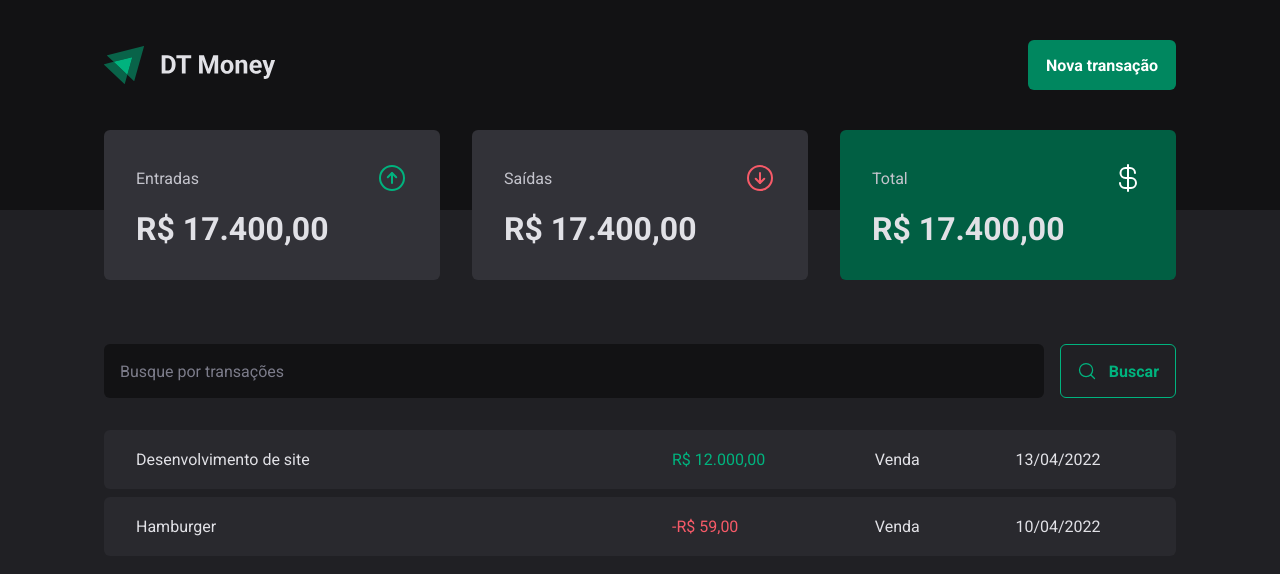
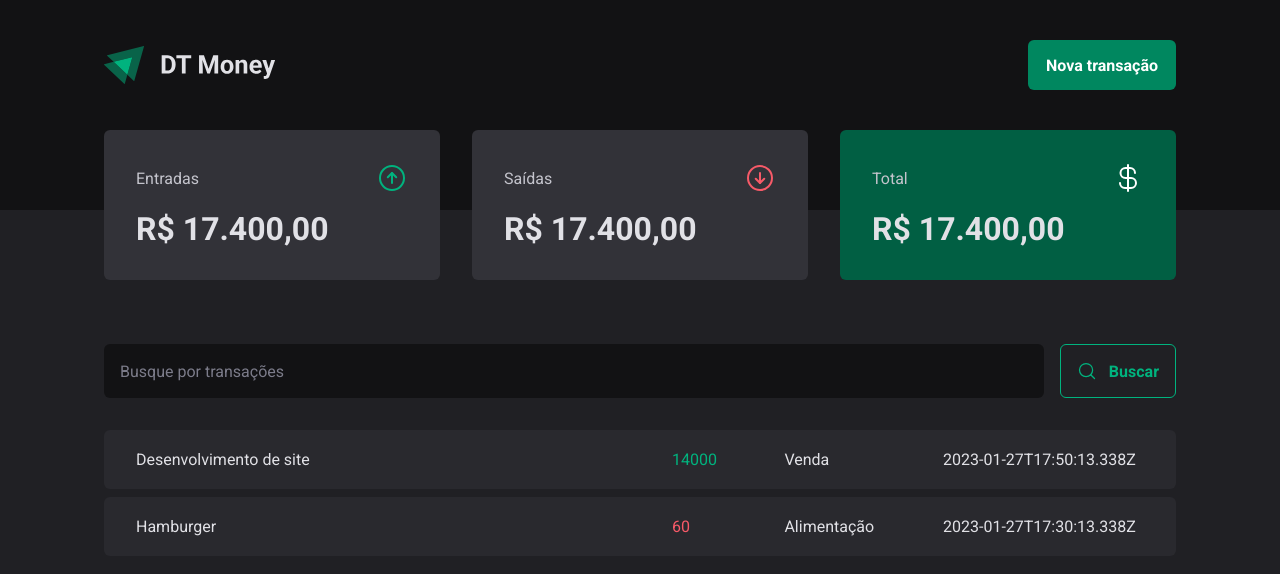
Before and after one commit to CCassolF/dt-money, a React (Vite) app: page / in a window 1280 px wide. Shown: the top 574 px of the page. Built offline with nearby package versions, Linux system fonts and the light colour scheme; data requests are answered from the project's data file.

Commit message:
Realizando requisição HTTP

```diff
--- a/server.json
+++ b/server.json
@@ -13,7 +13,7 @@
       "description": "Hamburger",
       "type": "outcome",
       "category": "Alimentação",
-      "price": 50,
+      "price": 60,
       "createdAt": "2023-01-27T17:30:13.338Z"
     }
   ]
--- a/src/pages/Transactions/index.tsx
+++ b/src/pages/Transactions/index.tsx
@@ -1,9 +1,33 @@
+import { useEffect, useState } from "react";
 import { Header } from "../../components/Header";
 import { Summary } from "../../components/Summary";
 import { SearchForm } from "./components/SearchForm";
+
 import { PriceHighlight, TransactionContainer, TransactionTable } from "./styles";
 
+interface Transaction {
+  id: number;
+  description: string;
+  type: 'income' | 'outcome';
+  price: number;
+  category: string;
+  createdAt: string;
+}
+
 export function Transactions() {
+  const [ transactions, setTransactions ] = useState<Transaction[]>([])
+
+  async function loadTransactions() {
+    const response = await fetch('http://localhost:3333/transactions')
+    const data = await response.json()
+
+    setTransactions(data)
+  }
+
+  useEffect(() => {
+    loadTransactions();
+  }, [])
+
   return(
     <div>
       <Header />
@@ -14,26 +38,20 @@ export function Transactions() {
 
         <TransactionTable>
           <tbody>
-            <tr>
-              <td width="50%">Desenvolvimento de site</td>
-              <td>
-                <PriceHighlight variant="income">
-                  R$ 12.000,00
-                </PriceHighlight>
-              </td>
-              <td>Venda</td>
-              <td>13/04/2022</td>
-            </tr>
-            <tr>
-              <td width="50%">Hamburger</td>
-              <td>
-                <PriceHighlight variant="outcome">
-                  -R$ 59,00
-                </PriceHighlight>
-              </td>
-              <td>Venda</td>
-              <td>10/04/2022</td>
-            </tr>
+            {transactions.map(transaction => {
+              return(
+                <tr key={transaction.id}>
+                  <td width="50%">{transaction.description}</td>
+                  <td>
+                    <PriceHighlight variant={transaction.type}>
+                      {transaction.price}
+                    </PriceHighlight>
+                  </td>
+                  <td>{transaction.category}</td>
+                  <td>{transaction.createdAt}</td>
+                </tr>
+              )
+            })}
           </tbody>
         </TransactionTable>
       </TransactionContainer>
```
